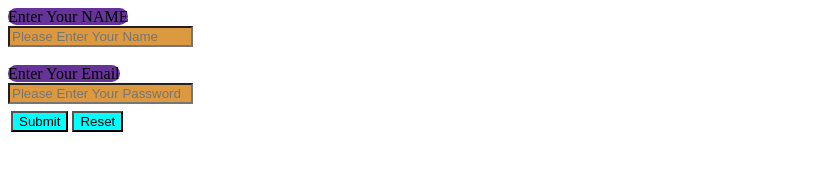
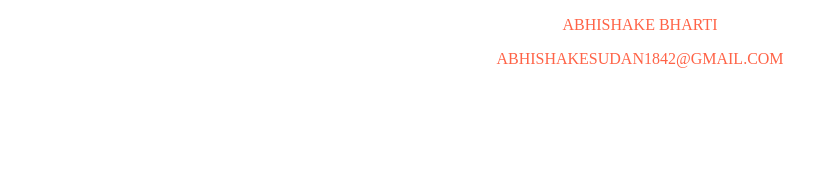
Before and after one commit to Dextrou/Module-first, a plain HTML site: page AssignmentNo.1.html in a window 1280 px wide. Shown: the whole page, without its empty margins (0-838 px from the left). Drawn offline with Linux system fonts and the light colour scheme.

Commit message:
Module-1

```diff
--- a/AssignmentNo.1.html
+++ b/AssignmentNo.1.html
@@ -8,33 +8,20 @@
         opacity: 1;
     }
     #name,#email{
-    background-color: rgb(221, 153, 63);
-
-    }
-    #button1,#button2{
-       background-color: aqua;
-       color: black;
+    color: tomato;
+    text-align: center;
+    text-transform: uppercase;
     }
 </style>
     </head>
     <body>
-        <form>
-            <table>
-                <tr>
-            <label id="label1" name="Enter your name">Enter Your NAME</label><br>
-            <input id="name" type="text" placeholder="Please Enter Your Name" required/><br><br> </tr>
-            <label id="label2" name="Password">Enter Your Email</label><br><tr>
-                <input id="email" type="email" placeholder="Please Enter Your Password" maxlength="40" minlength="10" required/>
-            </tr><br>
-                <tr >
-                    <td>
-                <input id="button1" type="button" value="Submit"/>
-                </td>
-                <td>
-                    <input id="button2" type="button" value="Reset"/>
-                </td>
-                </tr>
+        <table>
+            <tr>
+                <p id="name">Abhishake Bharti</p>
+            </tr>
+            <tr>
+                <p id="email">abhishakesudan1842@gmail.com</p>
+            </tr>
         </table>
-        </form>
     </body>
 </html>
```
